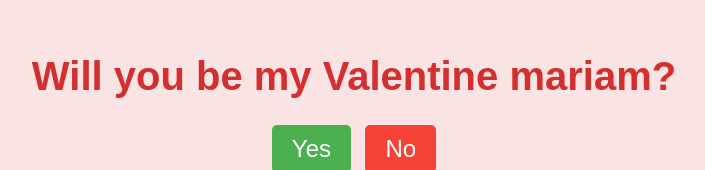
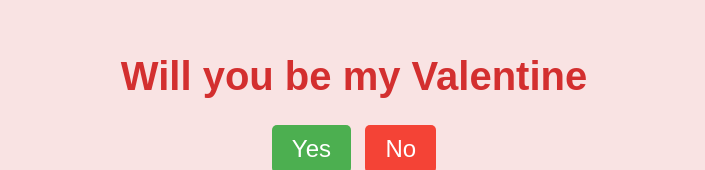
Before and after one commit to mariam549/love, a plain HTML site: page index.html in a window 1280 px wide. Shown: the part 138-308 px from the top of the page, without its empty margins (286-991 px from the left). Drawn offline with Linux system fonts and the light colour scheme.

Commit message:
Update index.html

```diff
--- a/index.html
+++ b/index.html
@@ -8,7 +8,7 @@
 </head>
 <body>
     <div class="container">
-        <h1>Will you be my Valentine mariam?</h1>
+        <h1>Will you be my Valentine</h1>
         <div class="buttons">
             <button class="yes-button" onclick="handleYesClick()">Yes</button>
             <button class="no-button" onclick="handleNoClick()">No</button>
```
